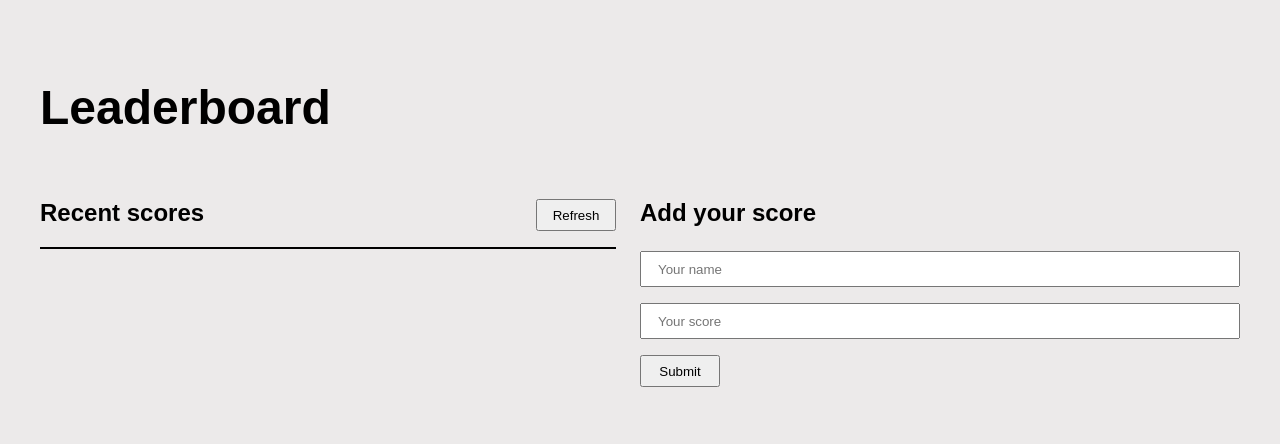
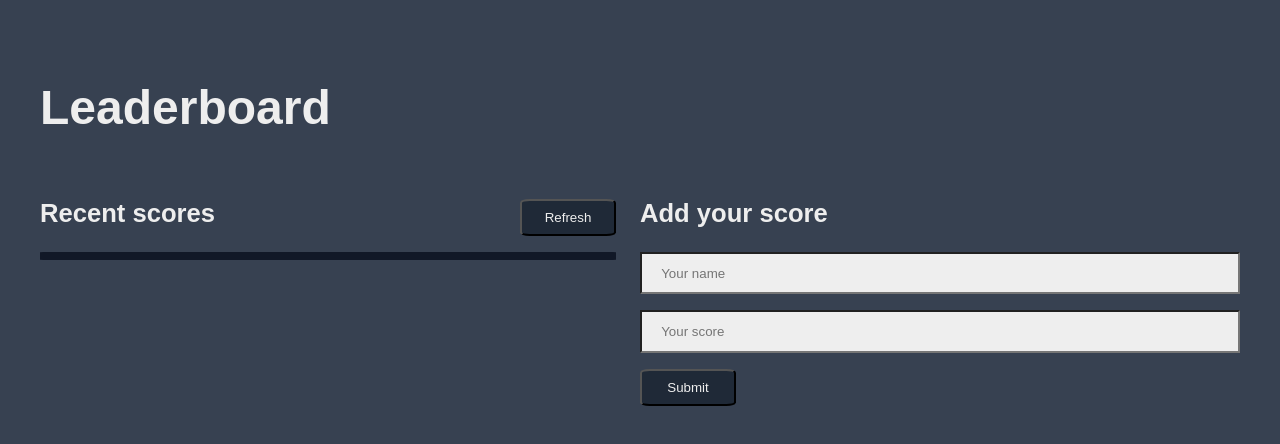
Before and after one commit to ahzamir/Leaderboard, a website built with webpack: page src/index.html in a window 1280 px wide. Built offline with nearby package versions, Linux system fonts and the light colour scheme; no server answers.

Commit message:
add some styles to the body, input and buttons

```diff
--- a/src/style.css
+++ b/src/style.css
@@ -9,8 +9,8 @@ body {
   display: flex;
   flex-direction: column;
   min-height: 100vh;
-  background-color: rgb(236, 234, 234);
-  color: black;
+  background-color: #374151;
+  color: #eee;
   padding: 2.5rem;
 }
 
@@ -20,7 +20,7 @@ h1 {
 }
 
 h2 {
-  font-size: 1.5rem;
+  font-size: 1.6rem;
 }
 
 .add-scores-part,
@@ -37,20 +37,37 @@ h2 {
 }
 
 button {
-  width: 5rem;
-  height: 2rem;
+  width: 6rem;
+  height: 2.3rem;
+  background-color: #1f2937;
+  color: #eee;
+  border-radius: 10%;
+}
+
+button:hover {
+  cursor: pointer;
+  background-color: #111827;
+  color:lightskyblue;
 }
 
 input {
   width: 100%;
   height: 1.7rem;
-  padding: 1rem;
+  padding: 1.2rem;
   margin-bottom: 1rem;
+  background-color: #eee;
+}
+
+input:focus {
+  background-color: #111827;
+  color:#eee;
 }
 
 .scores {
-  border: 1px solid black;
-  background-color: white;
+  border: 4px solid #111827;
+  border-radius: 2%;
+  background-color: #eee;
+  color: #111827;
   width: 100%;
   margin-top: 1rem;
 }
@@ -60,7 +77,8 @@ input {
 }
 
 .scores div:nth-child(odd) {
-  background-color: rgb(221, 218, 218);
+  background-color: #4a4e64;
+  color: #eee;
 }
 
 .add-scores-part h2 {
```
